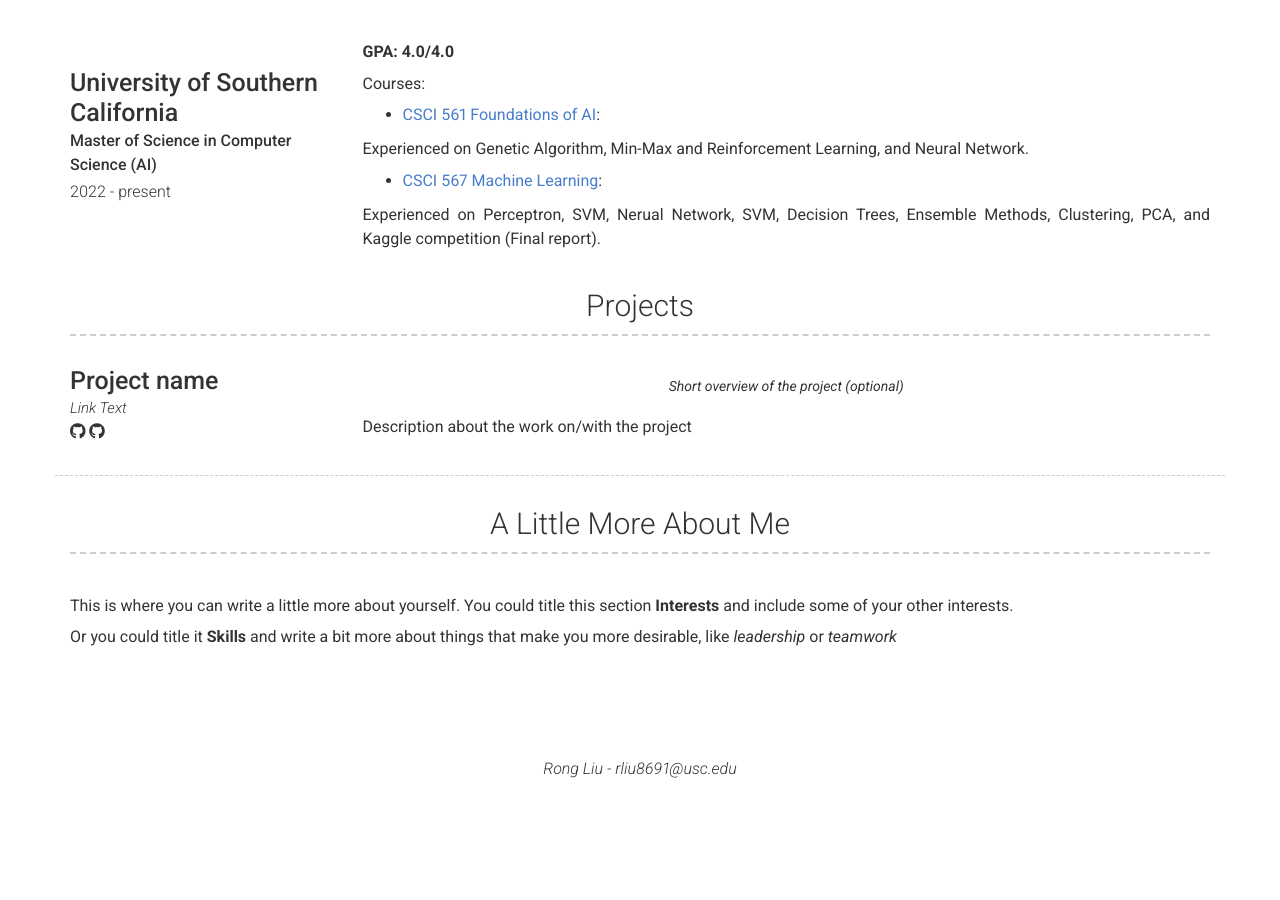
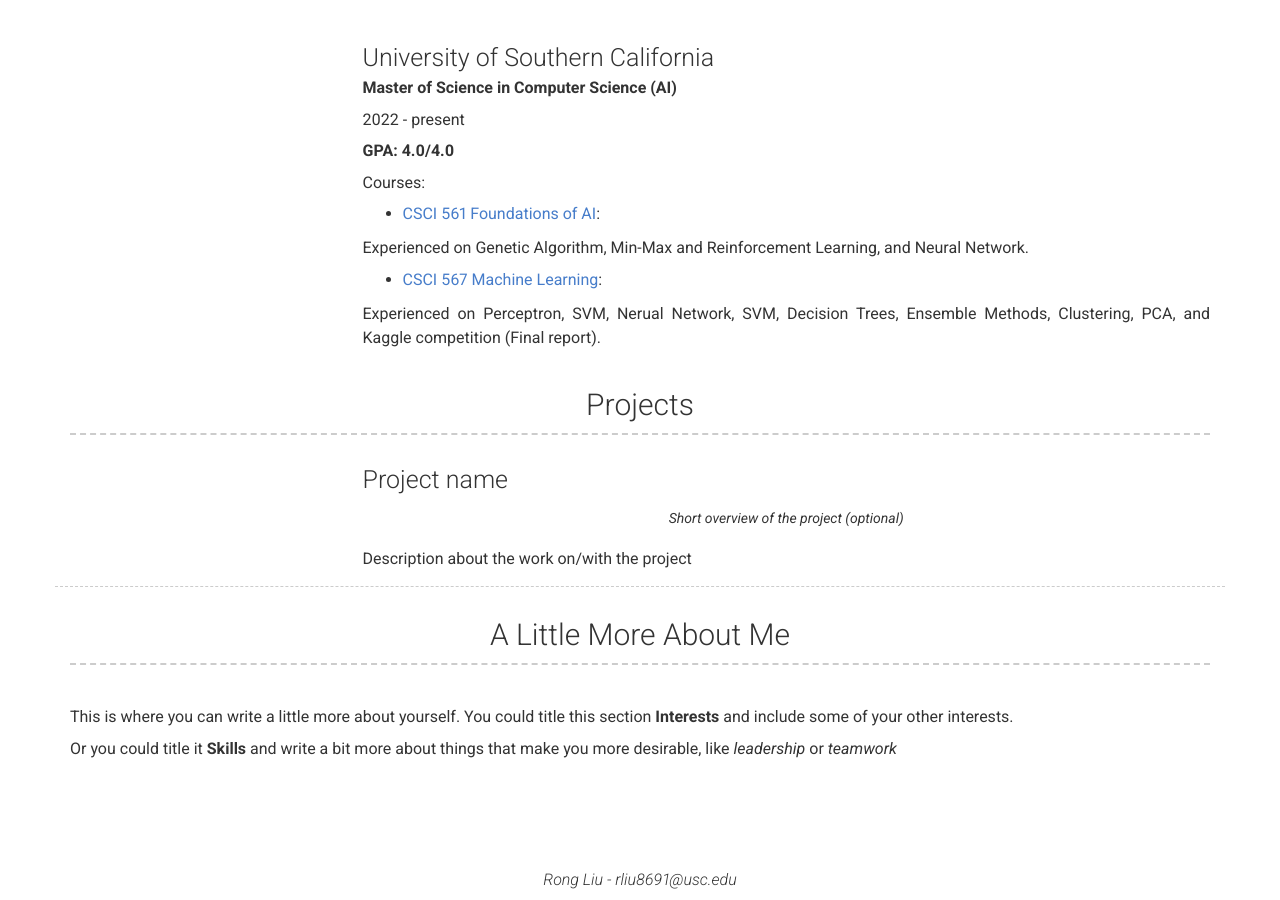
Before and after one commit to RongLiu-Leo/rongliu-leo.github.io, a Jekyll site: the page built from index.md, in a window 1280 px wide and 900 px high, scrolled down 1002 px. Built offline with Jekyll 4.4.1, drawn with Linux system fonts in a browser that asks for light colours; nearby versions of some CDN libraries; before the commit the page ends 1790 px from its top, so only the background shows below that.

Commit message:
Update section-list.html

```diff
--- a/_includes/section-list.html
+++ b/_includes/section-list.html
@@ -1,23 +1,6 @@
 {% for item in include.content %}
   <div class="row clearfix layout layout-{{item.layout | default: 'left'}} border-{{item.border | default: 'no'}}">
     <div class="col-xs-12 col-sm-4 col-md-3 col-print-12 details">
-      <h4 id="{{ item.title | slugify }}">{{ item.title }}</h4>
-      {%- if item.sub_title -%}<p><b>{{ item.sub_title }}</b></p>{%- endif -%}
-      {%- if item.caption -%}<p>{{ item.caption }}</p>{%- endif -%}
-
-      {%- if item.link -%}
-        {% include a.html href=item.link class="link" %}
-          {%- if item.link_text -%}{{ item.link_text }}{%- else -%}{{ item.link }}{%- endif -%}
-        </a>
-      {%- endif -%}
-
-      <p class="no-print aditional-links">
-        {% for link in item.additional_links %}
-          {% include a.html href=link.url class="" %}
-            <i class="{{ link.icon }}" title="{{ link.title | escape }}"></i>
-          </a>
-        {% endfor %}
-      </p>
 
       {%- if item.about_profile_image -%}
       <div class="col-xs-12 col-sm-4 col-md-3 no-print">
@@ -27,6 +10,9 @@
 
     </div>
     <div class="col-xs-12 col-sm-8 col-md-9 col-print-12 content">
+      <h4 id="{{ item.title | slugify }}">{{ item.title }}</h4>
+      {%- if item.sub_title -%}<p><b>{{ item.sub_title }}</b></p>{%- endif -%}
+      {%- if item.caption -%}<p>{{ item.caption }}</p>{%- endif -%}
       {%- if item.quote -%}
         <p class="quote">{{ item.quote }}</p>
       {%- endif -%}
```
